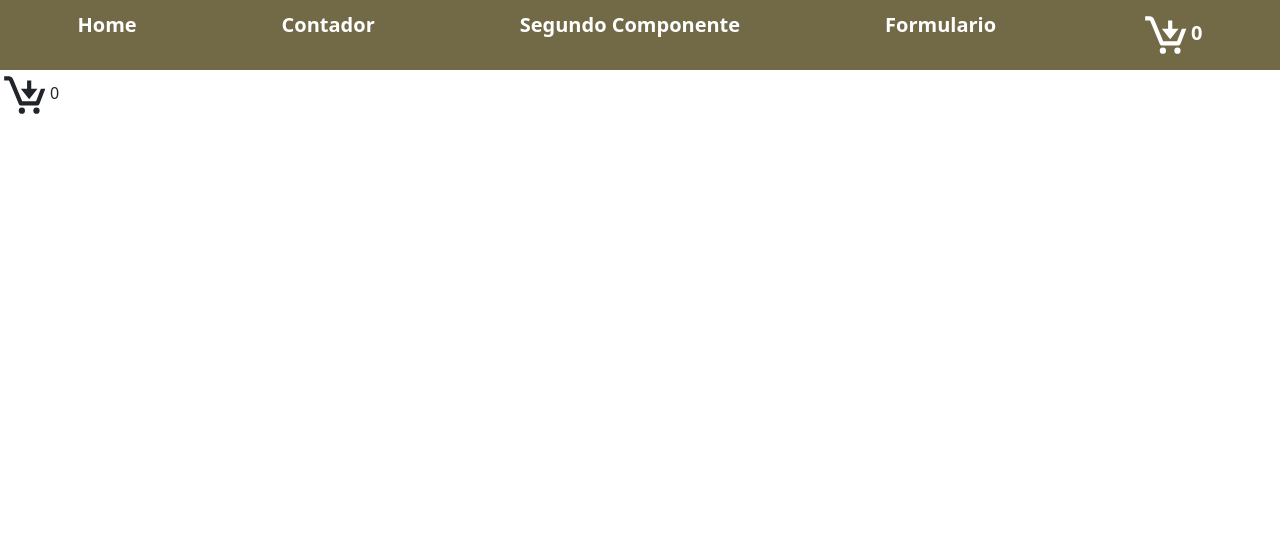
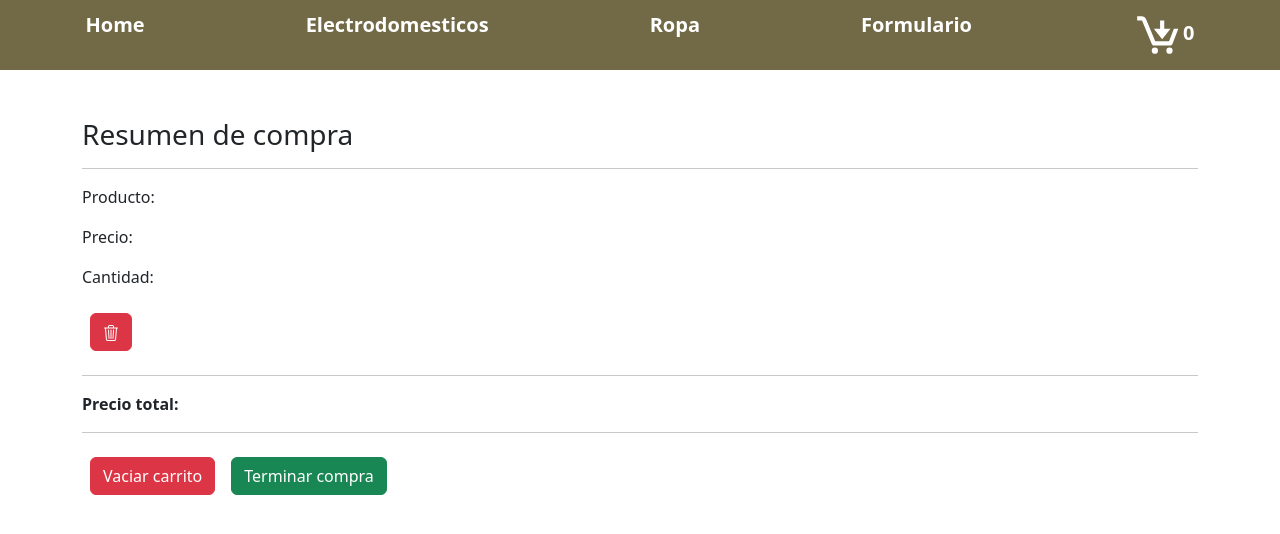
Before and after one commit to joselautaro/react-64032, a React (Vite) app: page /cart in a window 1280 px wide. Shown: the top 534 px of the page. Built offline with nearby package versions, Linux system fonts and the light colour scheme.

Commit message:
Hacemos vista de carrito, modificamos vista de las categorias

```diff
--- a/src/App.jsx
+++ b/src/App.jsx
@@ -1,4 +1,4 @@
-import { Cart } from './components/Cart/Cart'
+import { CartScreen } from './components/CartScreen/CartScreen'
 import { Counter } from './components/Counter/Counter'
 import { Form } from './components/Form/Form'
 import { MiSegundoComponente } from './components/MiSegundoComponente/MiSegundoComponente'
@@ -23,7 +23,7 @@ function App() {
           <Route path='/productos/:categoryId' element={<ProductList/>}/>
           <Route path='/counter' element={<Counter/>}/>
           <Route path='/segundo' element={<MiSegundoComponente/>}/>
-          <Route path='/cart' element={<Cart/>}/>
+          <Route path='/cart' element={<CartScreen/>}/>
           <Route path='/form' element={<Form/>}/>
         </Routes>
       </Router>
--- a/src/components/Cart/Cart.jsx
+++ b/src/components/Cart/Cart.jsx
@@ -1,5 +1,6 @@
 import React from 'react'
 import './cart.css'
+import { CartScreen } from '../CartScreen/CartScreen'
 import {BiCartDownload} from 'react-icons/bi'
 
 export const Cart = () => {
--- /dev/null
+++ b/src/components/CartScreen/CartScreen.jsx
@@ -0,0 +1,28 @@
+import React from 'react'
+import {BsTrash3} from 'react-icons/bs'
+import { Link } from 'react-router-dom'
+
+
+export const CartScreen = () => {
+  return (
+    <div className='container my-5'>
+
+    <h3>Resumen de compra</h3>
+    <hr />
+
+    <div>
+        <p>Producto: </p>
+        <p>Precio: </p>
+        <p>Cantidad: </p>
+    </div>
+    <button className="btn btn-danger m-2">
+    <BsTrash3 />
+    </button>
+    <hr />
+    <strong>Precio total: </strong>
+    <hr />
+    <button className='btn btn-danger m-2'>Vaciar carrito</button>
+    <Link className="btn btn-success m-2">Terminar compra</Link>
+    </div>
+  )
+}
--- a/src/components/Counter/Counter.jsx
+++ b/src/components/Counter/Counter.jsx
@@ -22,8 +22,8 @@ export const Counter =  () =>{
     return(
         <>
             <h3>{counter}</h3>
-            <button style={{margin: '5px'}} onClick={handleAdd}><MdAddCircle/></button>
-            <button onClick={handleRemove}><IoMdRemoveCircleOutline/></button>
+            <button className='btn btn-info' style={{margin: '5px'}} onClick={handleAdd}><MdAddCircle/></button>
+            <button className='btn btn-info' onClick={handleRemove}><IoMdRemoveCircleOutline/></button>
         </>
     )
 }
--- a/src/components/ItemList/ItemList.jsx
+++ b/src/components/ItemList/ItemList.jsx
@@ -1,19 +1,34 @@
 import React from 'react'
+import { Counter } from '../Counter/Counter'
 
 export const ItemList = ({productos=[]}) => {
   return (
     <div className='container'>
         <h3>Nuestros productos</h3>
         <hr />
-        {
+        {/* {
             productos.map((item) => (
                 <>
                 <p>{item.name}</p>
                 <p>{item.description}</p>
                 <img src={item.photo} alt="" />
+                <Counter/>
                 <button className='btn btn-success'>Comprar</button>
                 </>
             ))
+        } */}
+        {
+          productos.map((item) => (
+            <div className="card">
+              <div className="card-body">
+                <h5 className='card-title'>{item.name}</h5>
+                <p className='card-text'>{item.description}</p>
+                <img src={item.photo} alt={item.photo} />
+                <Counter/>
+                <button className='btn btn-success m-2'>Agregar al carrito</button>
+              </div>
+            </div>
+          ))
         }
     </div>
   )
--- a/src/components/NavBar/NavBar.jsx
+++ b/src/components/NavBar/NavBar.jsx
@@ -7,8 +7,10 @@ export const NavBar = () => {
   return (
     <div className='menu'>
         <Link className='link' to="/">Home</Link>
-        <Link className='link' to="/counter">Contador</Link>
-        <Link className='link' to="/segundo">Segundo Componente</Link>
+        <Link className='link' to="/productos/electronica">Electrodomesticos</Link>
+        <Link className='link' to="/productos/ropa">Ropa</Link>
+        {/* <Link className='link' to="/counter">Contador</Link> */}
+        {/* <Link className='link' to="/segundo">Segundo Componente</Link> */}
         <Link className='link' to="/form">Formulario</Link>
         <Link className='link' to="/cart"><Cart/></Link>
     </div>
--- a/src/components/ProductList/ProductList.jsx
+++ b/src/components/ProductList/ProductList.jsx
@@ -32,7 +32,7 @@ export const ProductList = () => {
             .finally(() => {
                 setLoading(false)
             })
-    }, [])
+    }, [categoryId])
 
 
     return (
```
